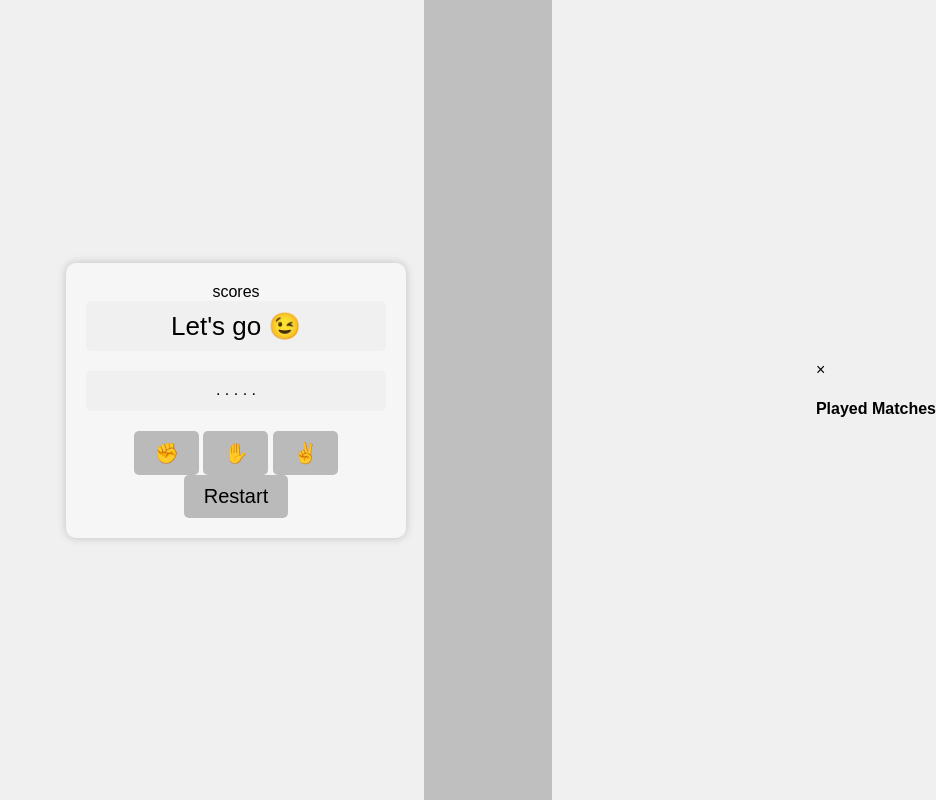
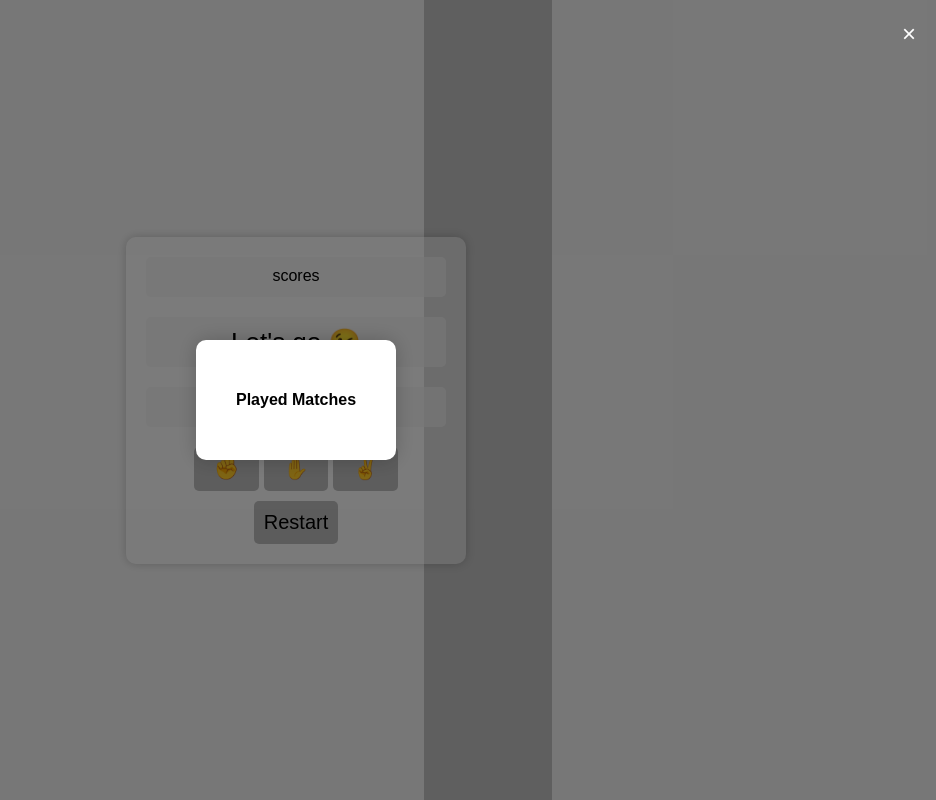
Before and after one commit to sai-wunna/sai-wunna-code-rock.github.io, a plain HTML site: page index.html in a window 1280 px wide. Both pictures are taken after a click on the element "scores". Shown: the whole page, without its empty margins (344-1280 px from the left). Drawn offline with Linux system fonts and the light colour scheme.

Commit message:
Update style.css

```diff
--- a/style.css
+++ b/style.css
@@ -5,6 +5,7 @@ body {
   margin: 0;
   padding: 0;
   display: flex;
+  flex-direction: column;
   justify-content: center;
   align-items: center;
   height: 100vh;
@@ -29,7 +30,7 @@ body:before {
   border-radius: 10px;
   box-shadow: 0 0 10px rgba(0, 0, 0, 0.2);
   text-align: center;
-  z-index: 100;
+  z-index: 2;
 }
 
 #result {
@@ -41,12 +42,14 @@ body:before {
   border-radius: 5px;
 }
 
-#condition {
+#condition,
+.score {
   height: 20px;
   font-size: 16px;
   margin-bottom: 20px;
   background-color: #eeeeeeb1;
   padding: 10px;
+  cursor: pointer;
   border-radius: 5px;
 }
 
@@ -61,12 +64,64 @@ button {
   transition: background-color 0.2s ease;
 }
 
+#next_round {
+  margin-top: 10px;
+  padding: 10px;
+}
+
 button:hover {
   background-color: #8a8a8a;
 }
 
 button:active {
   background-color: #ffffff;
+}
+
+/* Modal Styles */
+.modal {
+  display: none;
+  position: fixed;
+  top: 0;
+  left: 0;
+  width: 100%;
+  height: 100%;
+  background-color: rgba(0, 0, 0, 0.5);
+  z-index: 10;
+  justify-content: center;
+  align-items: center;
+}
+
+.modal-content {
+  background-color: #fff;
+  padding: 30px 40px;
+  border-radius: 10px;
+  box-shadow: 0px 0px 20px rgba(0, 0, 0, 0.2);
+  text-align: center;
+}
+
+.close-modal {
+  position: absolute;
+  top: 10px;
+  padding: 10px;
+  right: 10px;
+  font-size: 24px;
+  cursor: pointer;
+  color: white;
+}
+
+.matches-list {
+  list-style: none;
+  padding: 0;
+}
+
+.matches-list li {
+  font-size: 18px;
+  margin-bottom: 10px;
+}
+
+/* Show the modal when needed */
+.modal.show-modal {
+  display: flex;
 }
 
 /* Responsive styles */
@@ -76,9 +131,9 @@ button:active {
     position: absolute;
     top: 0;
     left: 60%;
-    width: 20%; /* Adjust the width of the line as needed */
+    width: 20%;
     height: 100%;
-    background-color: #bfbfbf; /* Adjust the color of the line as needed */
+    background-color: #bfbfbf;
   }
   .container {
     max-width: 90%;
```
